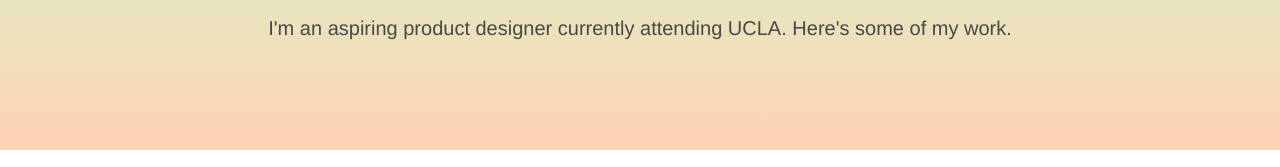
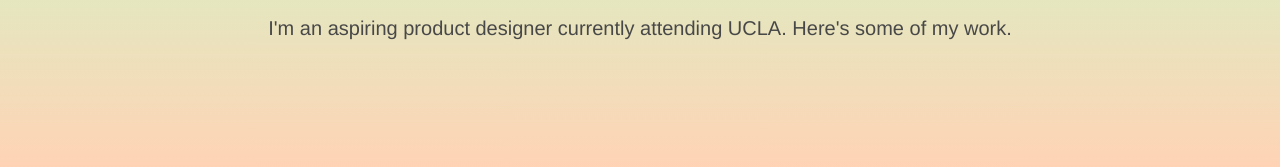
Before and after one commit to ochen9/portfolio, a plain HTML site: page index.html in a window 1280 px wide. Shown: the part 286-453 px from the top of the page. Drawn offline with Linux system fonts and the light colour scheme.

Commit message:
(hopefully the last tweaks for a while)

```diff
--- a/index.html
+++ b/index.html
@@ -5,7 +5,7 @@
     <link rel="stylesheet" href="style.css">
 </head>
 <body>
-	<div class="indexbackgroundcontainer">
+	<div class="backgroundcontainer">
 		<div class="nav">
 			<a href="about.html">About</a>
 			<a href="art.html">Art</a>
--- a/style.css
+++ b/style.css
@@ -49,7 +49,6 @@ a:visited{
 	margin: auto;
 	font-weight: lighter;
     line-height: 1.4em;
-	padding-bottom: 40px;
 
 }
 #intro a:link{
@@ -65,16 +64,17 @@ a:visited{
 	clear:both;
 }
 #footer img{
+	opacity:0.8;
 	margin:8px 8px;
 }
 #footer a:hover{
-	opacity: 0.5;
+	opacity:0.5;
 }
 
-.indexbackgroundcontainer{
+.backgroundcontainer{
 	background-color:#99b898;
 	background-image: linear-gradient(#A8E6CE, #DCEDC2, #FFD3B5);
-	padding-bottom:70px;
+	padding-bottom:130px;
 }
 
 .container{
```
Also changed, not shown: project1.html (+2 -2 lines), project2.html (+2 -1 lines).
